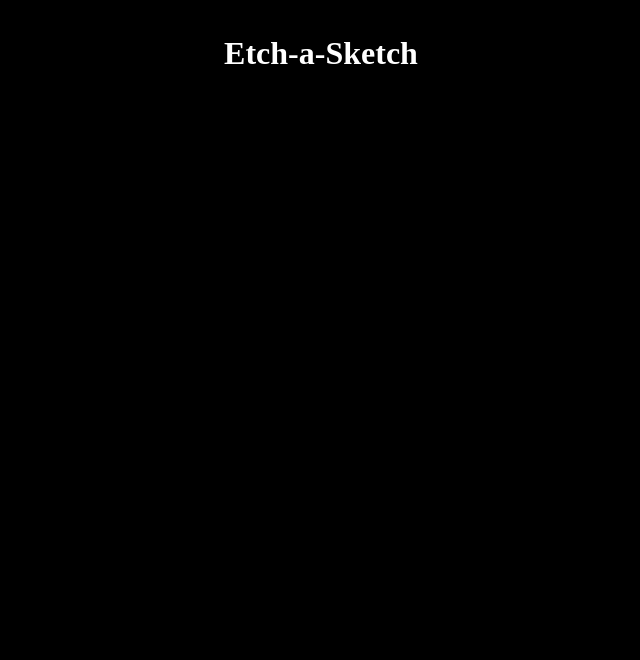
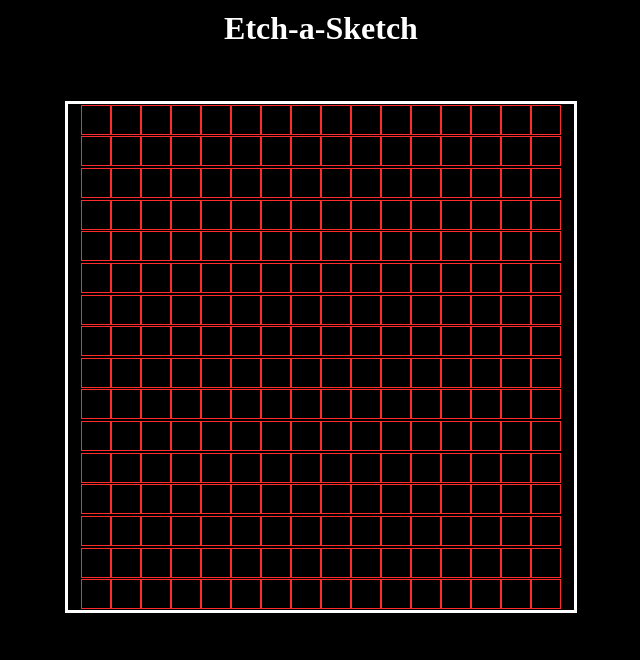
Before and after one commit to TheQueCode/Project-Etch-a-Sketch, a plain HTML site: page Etch-a-Sketch/index.html in a window 1280 px wide. Shown: the whole page, without its empty margins (319-959 px from the left). Drawn offline with Linux system fonts and the light colour scheme.

Commit message:
Add JS function & CSS

```diff
--- a/Etch-a-Sketch/css/style.css
+++ b/Etch-a-Sketch/css/style.css
@@ -6,11 +6,40 @@
   color: #fff;
 }
 
+body {
+  width: 100vw;
+  height: 100vh;
+}
+
 .container {
-  width: auto;
+  width: 100vw;
+  height: 75vh;
+  display: flex;
+  justify-content: center;
+  align-items: center;
+}
+
+.divsContainer {
+  width: 512px;
+  height: 512px;
+  border: 3px solid #fff;
+  display: flex;
+  flex-wrap: wrap;
+  justify-content: center;
+  align-items: center;
+}
+
+.divs {
+  width: 30px;
+  height: 30px;
+  border: 1px solid #ff2c2c;
+}
+
+.divs:hover{
+  background-color: rebeccapurple;
 }
 
 h1 {
-  padding: 35px;
+  padding: 10px;
   text-align: center;
 }
--- a/Etch-a-Sketch/index.html
+++ b/Etch-a-Sketch/index.html
@@ -7,9 +7,8 @@
   <title>Etch-a-Sketch</title>
 </head>
 <body>
-  <div class="container">
-    <h1>Etch-a-Sketch</h1>
-  </div>
+  <h1>Etch-a-Sketch</h1>
+  <div class="container"></div>
 <script src="js/script.js"></script>
 </body>
 </html>
--- a/Etch-a-Sketch/js/script.js
+++ b/Etch-a-Sketch/js/script.js
@@ -0,0 +1,17 @@
+const container = document.querySelector('.container');
+
+const divsContainer = document.createElement('div');
+divsContainer.className = 'divsContainer';
+
+const createDivs = function () {
+  for (let i = 1; i <= 16; i++) {
+    for (let j = 1; j <= 16; j++) {
+      const divs = document.createElement('div');
+      divs.className = 'divs'
+      divsContainer.appendChild(divs);
+    }
+  }
+};
+
+createDivs();
+container.appendChild(divsContainer);
```
